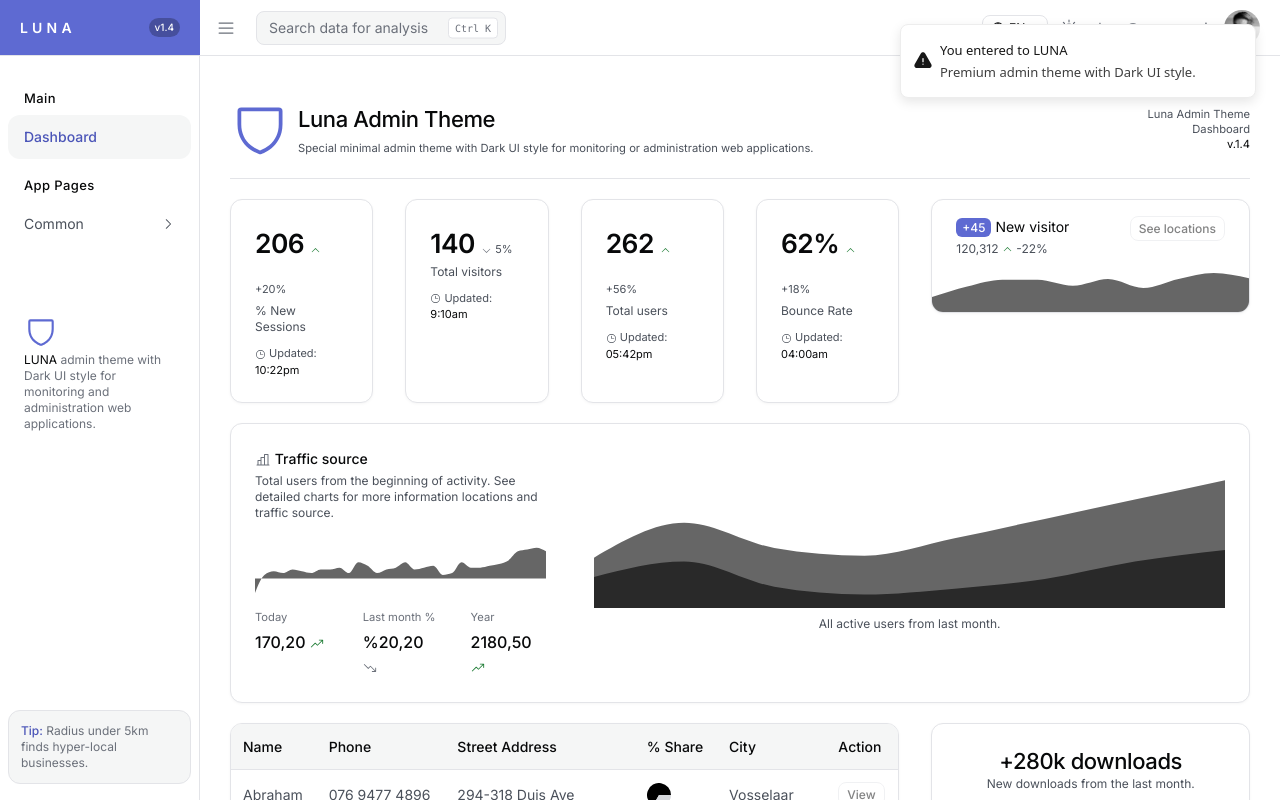
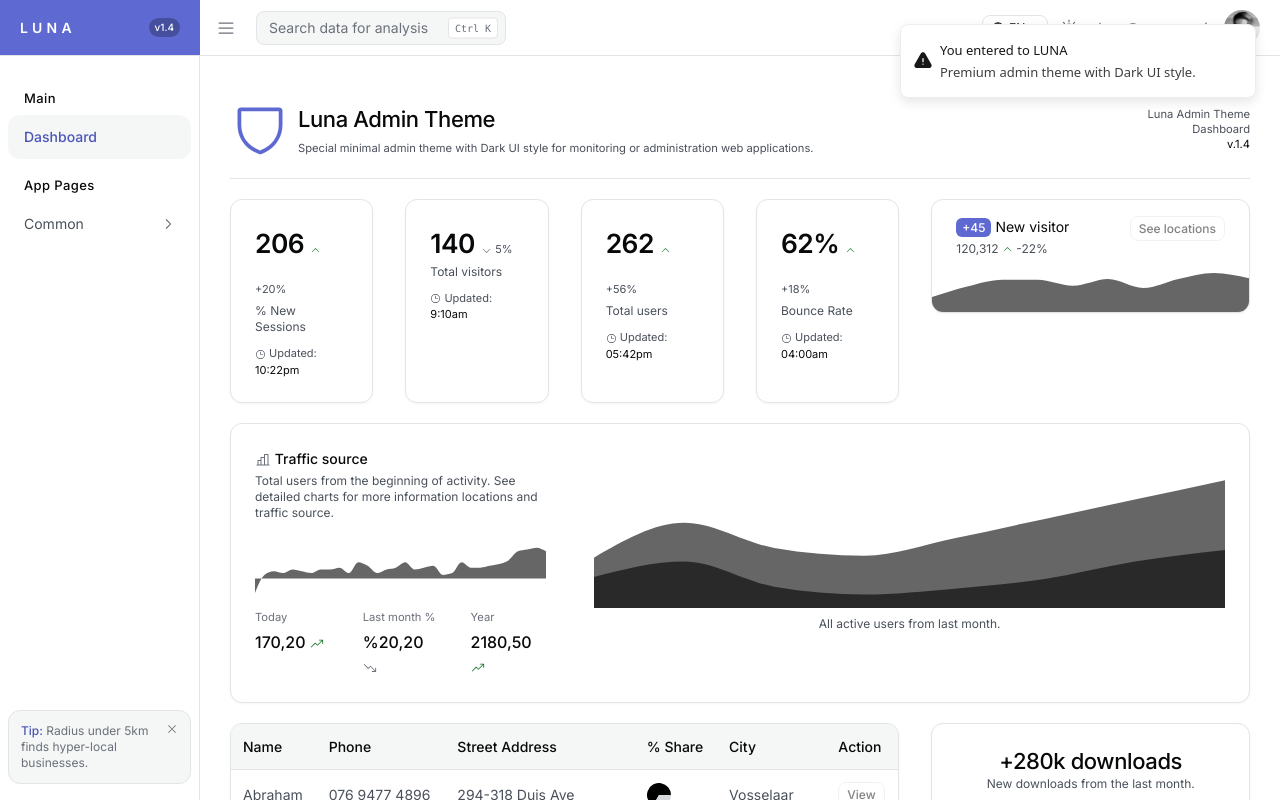
Before and after one commit to louischoleski/leadeasygen-app, a React (Vite) app: page / in a window 1280 px wide. Shown: the top 800 px of the page. Built offline with nearby package versions, Linux system fonts and the light colour scheme.

Commit message:
feat: make tips dismissible and remove template description

```diff
--- a/src/components/Sidebar.tsx
+++ b/src/components/Sidebar.tsx
@@ -1,4 +1,4 @@
-import { CaretDown, Moon, Shield, Sun } from '@phosphor-icons/react'
+import { CaretDown, Moon, Sun, X } from '@phosphor-icons/react'
 import { useState } from 'react'
 import { NavLink } from 'react-router-dom'
 import { locales, useLocale } from '../hooks/useLocale'
@@ -27,6 +27,12 @@ export default function Sidebar({ open, onNavigate }: Props) {
   const { theme, toggleTheme } = useTheme()
   const { locale, setLocale } = useLocale()
   const [tip] = useState(() => tips[Math.floor(Math.random() * tips.length)])
+  const [tipVisible, setTipVisible] = useState(() => localStorage.getItem('hideSidebarTip') !== 'true')
+
+  const dismissTip = () => {
+    localStorage.setItem('hideSidebarTip', 'true')
+    setTipVisible(false)
+  }
 
   return (
     <aside
@@ -72,22 +78,25 @@ export default function Sidebar({ open, onNavigate }: Props) {
               </ul>
             )}
           </li>
-          <li className="mt-12 px-6 py-5 text-xs text-ink-subtle">
-            <Shield size={34} aria-hidden="true" className="text-primary" />
-            <div className="mt-1">
-              <span className="text-ink">LUNA</span> admin theme with Dark UI style for monitoring and
-              administration web applications.
-            </div>
-          </li>
         </ul>
       </nav>
 
       {/* Rotating onboarding tip — desktop only, the drawer is too cramped */}
-      <div className="mx-2 mt-auto mb-4 hidden rounded-lg border border-hairline bg-surface-2 p-3 md:block">
-        <p className="text-xs text-ink-subtle">
-          <span className="font-medium text-link">{tip.label}:</span> {tip.text}
-        </p>
-      </div>
+      {tipVisible && (
+        <div className="relative mx-2 mt-auto mb-4 hidden rounded-lg border border-hairline bg-surface-2 p-3 md:block">
+          <button
+            type="button"
+            onClick={dismissTip}
+            aria-label="Dismiss tip"
+            className="absolute top-2 right-2 cursor-pointer p-1 text-ink-subtle hover:text-ink"
+          >
+            <X size={12} aria-hidden="true" />
+          </button>
+          <p className="pr-4 text-xs text-ink-subtle">
+            <span className="font-medium text-link">{tip.label}:</span> {tip.text}
+          </p>
+        </div>
+      )}
 
       {/* Locale and theme live in the navbar on md+; the drawer hosts them on mobile */}
       <div className="border-t border-hairline px-6 py-4 md:hidden">
```
